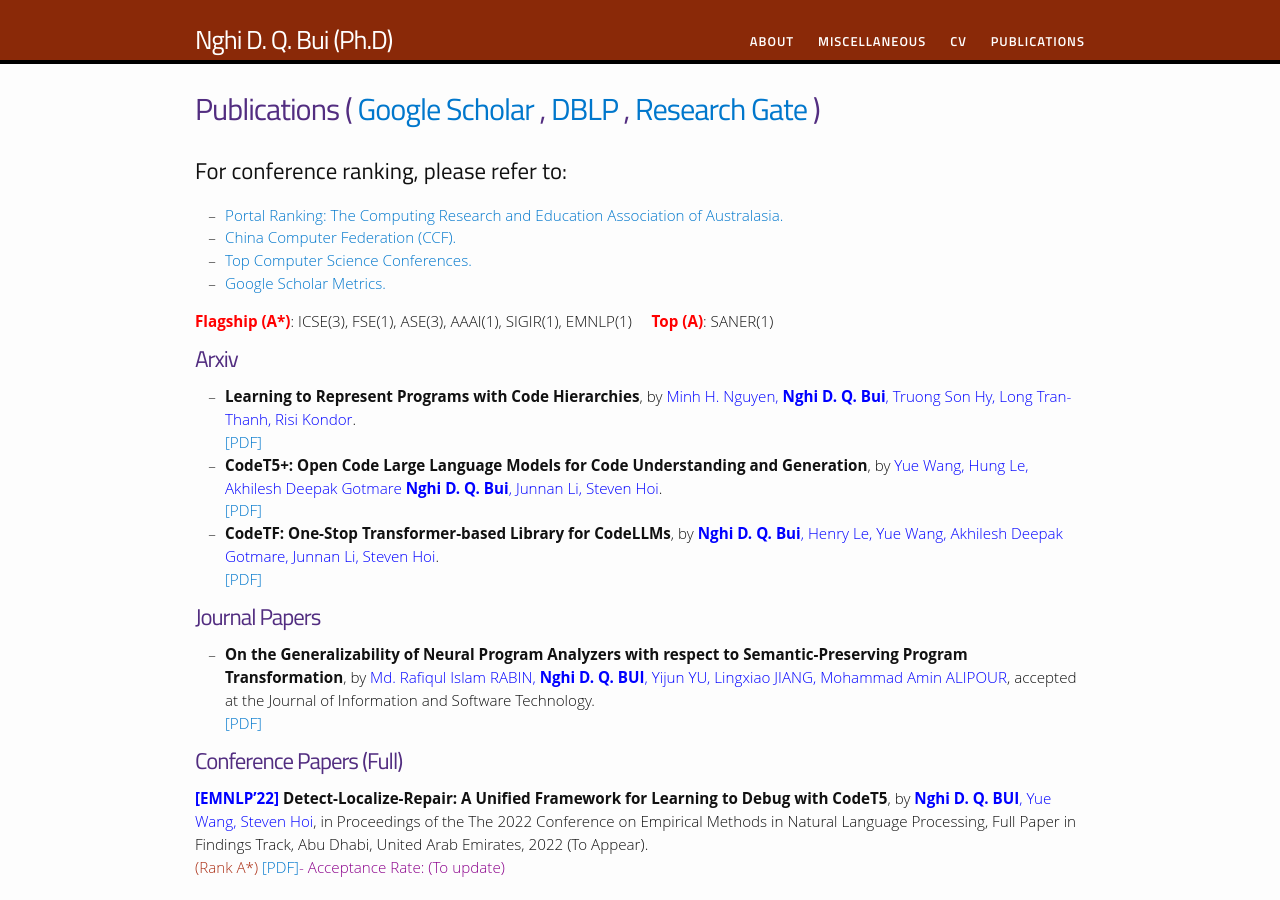
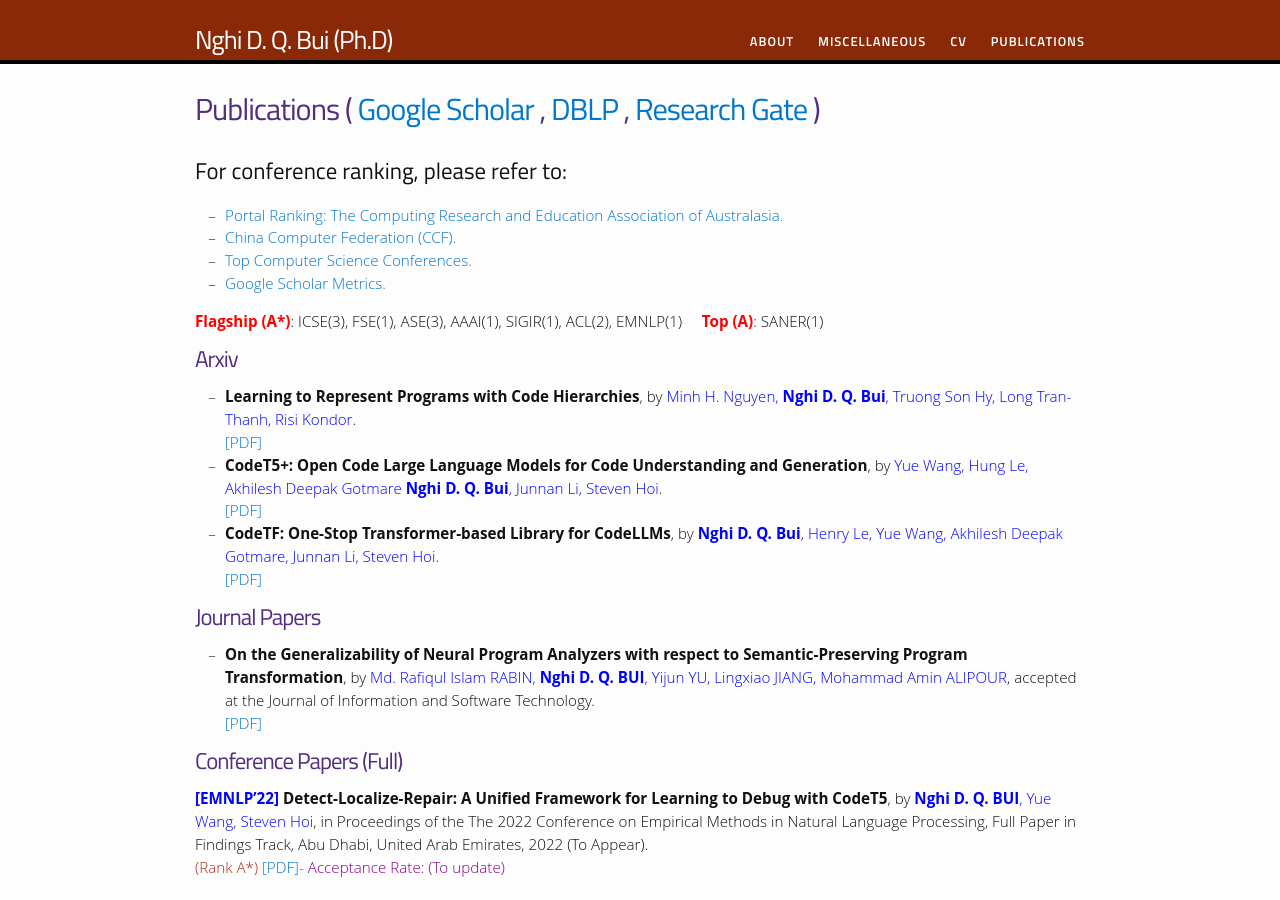
Before and after one commit to bdqnghi/bdqnghi.github.io, a Jekyll site: the page built from publications/publications.md, in a window 1280 px wide and 900 px high. Built offline with Jekyll 4.4.1, drawn with Linux system fonts in a browser that asks for light colours; nearby versions of some CDN libraries; some web fonts are replaced.

Commit message:
Update publications.md

```diff
--- a/publications/publications.md
+++ b/publications/publications.md
@@ -10,7 +10,7 @@ permalink: /publications/
 - <a href="https://scholar.google.com/citations?view_op=top_venues&hl=en&vq=eng" target="_blank"> Google Scholar Metrics. </a>
 <br>
 
-<span style="color:red">**Flagship (A*)**</span>: ICSE(3), FSE(1), ASE(3), AAAI(1), SIGIR(1), EMNLP(1)   &nbsp; &nbsp;    <span style="color:red">**Top (A)**</span>: SANER(1)
+<span style="color:red">**Flagship (A*)**</span>: ICSE(3), FSE(1), ASE(3), AAAI(1), SIGIR(1), ACL(2), EMNLP(1)   &nbsp; &nbsp;    <span style="color:red">**Top (A)**</span>: SANER(1)
 
 # Arxiv
 - **Learning to Represent Programs with Code Hierarchies**, by <span style="color:blue">Minh H. Nguyen, **Nghi D. Q. Bui**, Truong Son Hy, Long Tran-Thanh, Risi Kondor</span>.
```
